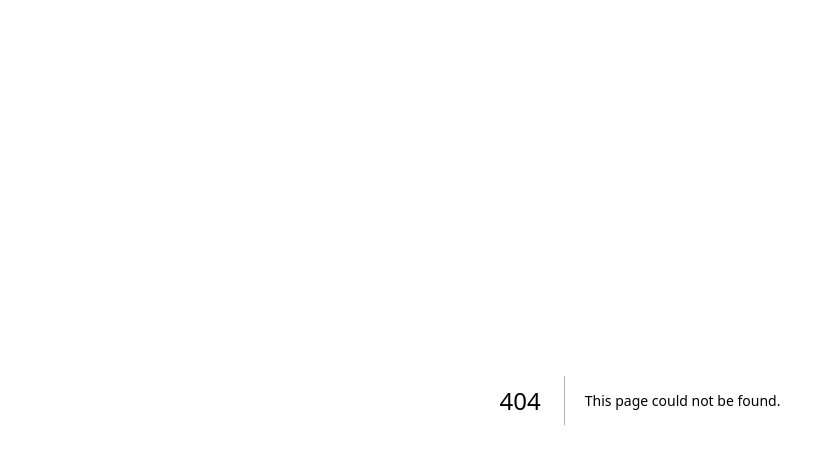
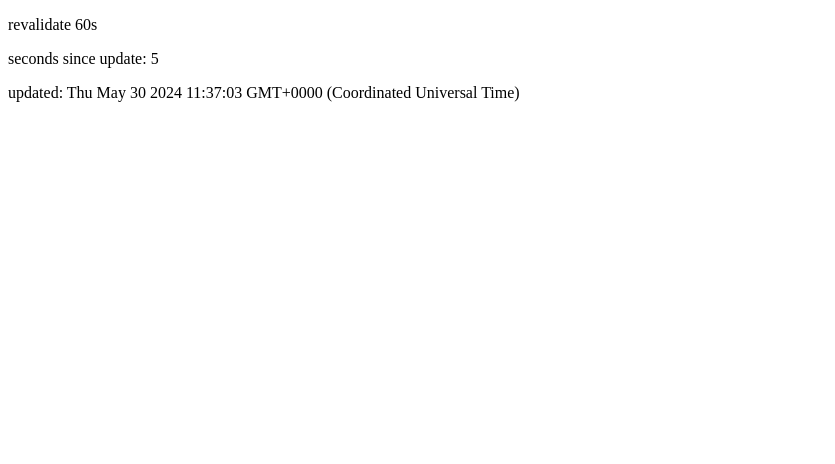
Before and after one commit to 108yen/isr-test, a Next.js app: page /unstable-cache in a window 1280 px wide. Before the commit this address had no page. Shown: the top 464 px of the page, without its empty margins (0-835 px from the left). Built offline with nearby package versions, Linux system fonts and the light colour scheme.

Commit message:
feat(app): added `unstable_cache` page

```diff
--- /dev/null
+++ b/src/app/unstable-cache/page.tsx
@@ -0,0 +1,33 @@
+import { Metadata } from "next"
+import Timer from "@/components/timer"
+import { unstable_cache } from "next/cache"
+
+export const revalidate = 0
+
+export const metadata: Metadata = {
+  title: "unstable cache",
+}
+
+const cachedTime = unstable_cache(
+  async () => {
+    return new Date().getTime()
+  },
+  ["date"],
+  {
+    revalidate: 60,
+  },
+)
+
+export default async function Page() {
+  const date = new Date(await cachedTime())
+
+  return (
+    <main>
+      <p>revalidate 60s</p>
+      <p>
+        seconds since update: <Timer date={date} />
+      </p>
+      <p>updated: {date.toString()}</p>
+    </main>
+  )
+}
--- a/src/components/timer.tsx
+++ b/src/components/timer.tsx
@@ -2,7 +2,7 @@
 import { useEffect, useState } from "react"
 
 export default function Timer({ date }: { date: Date }) {
-  const [time, setTime] = useState(0)
+  const [time, setTime] = useState(calcSeconds(date, new Date()))
 
   useEffect(() => {
     const id = setInterval(() => setTime(calcSeconds(date, new Date())), 1000)
```
Also changed, not shown: src/app/page.tsx (+8 -2 lines).
